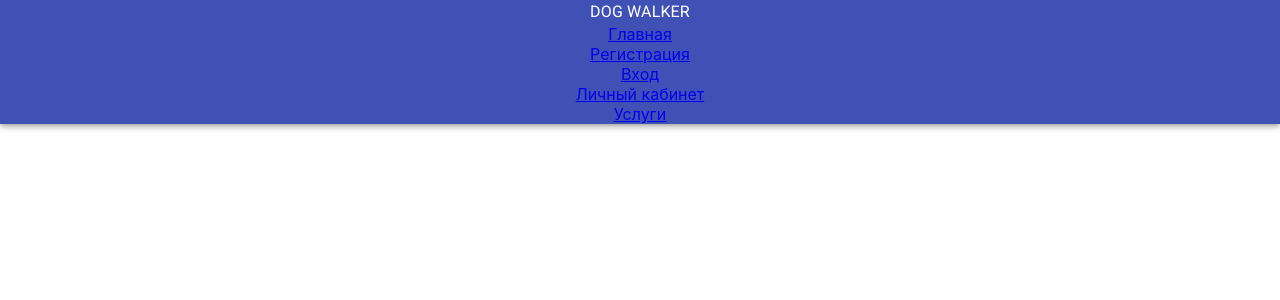
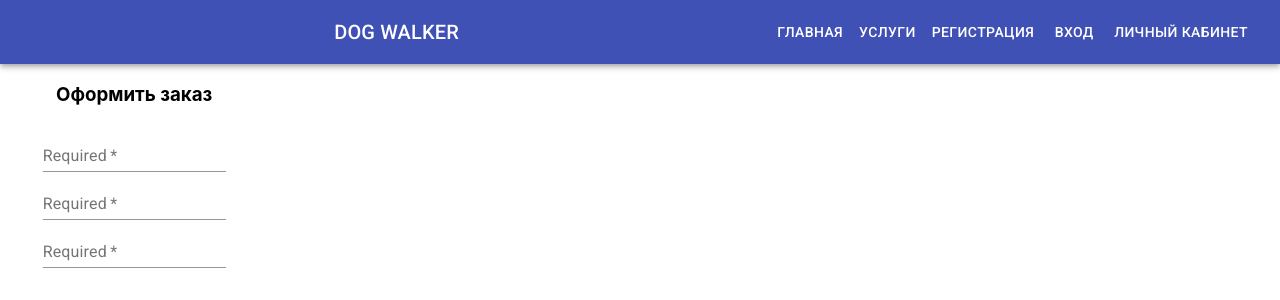
Before and after one commit to PAVAleksei/Doggy-walker, a React (Create React App) app in the folder client/: page /order in a window 1280 px wide. Shown: the top 300 px of the page. Built offline with nearby package versions, Linux system fonts and the light colour scheme.

Commit message:
styled Navbar

```diff
--- a/client/src/App.js
+++ b/client/src/App.js
@@ -4,6 +4,7 @@ import Account from './components/Account/Account';
 import Header from './components/Header/Header';
 import Login from './components/Login/Login';
 import MainPage from './components/MainPage/MainPage';
+import Order from './components/Order/Order';
 import Register from './components/Register/Register';
 import Services from './components/Services/Services';
 
@@ -29,6 +30,9 @@ function App() {
             <Route path="/services">
               <Services />
             </Route>
+            <Route path="/order">
+              <Order />
+            </Route>
         </Switch>
       </Router>
     </div>
--- a/client/src/components/Header/Header.js
+++ b/client/src/components/Header/Header.js
@@ -1,28 +1,46 @@
-import { AppBar, Typography } from '@material-ui/core';
+import { AppBar, Typography, Toolbar, IconButton, Button } from '@material-ui/core';
+import { makeStyles } from '@material-ui/core/styles';
+
 import { Link } from 'react-router-dom';
 import styles from './header.module.css';
 
+const useStyles = makeStyles((theme) => ({
+  root: {
+    flexGrow: 1,
+  },
+  menuButton: {
+    marginRight: theme.spacing(2),
+  },
+  title: {
+    flexGrow: 1,
+  },
+}));
+
+
  function Header () {
 
+  const classes = useStyles();
+
   return (
-    <AppBar position="fixed">
-      <Typography>DOG WALKER</Typography>
-      <div className={styles.wrap}>
-      <Link className="links" to="/">Главная</Link>
-      </div>
-      <div className={styles.wrap}>
-      <Link className="links" to="/register">Регистрация</Link>
-      </div>
-      <div className={styles.wrap}>
-      <Link className="links" to="/login">Вход</Link>
-      </div>
-      <div className={styles.wrap}>
-      <Link className="links" to="/account">Личный кабинет</Link>
-      </div>
-      <div className={styles.wrap}>
-      <Link className="links" to="/services">Услуги</Link>
-      </div>
-    </AppBar>
+    <>
+    <div className={classes.root}>
+      <AppBar position="static">
+       <Toolbar>
+          {/* <IconButton edge="start" className={classes.menuButton} color="inherit" aria-label="menu">
+            <MenuIcon />
+          </IconButton> */}
+          <Typography variant="h6" className={classes.title}>
+            DOG WALKER
+          </Typography>
+          <Button color="inherit"><Link className={styles.navlinks} to="/">Главная</Link></Button>
+          <Button color="inherit"><Link className={styles.navlinks} to="/services">Услуги</Link></Button>
+          <Button color="inherit"><Link className={styles.navlinks} to="/register">Регистрация</Link></Button>
+          <Button color="inherit"><Link className={styles.navlinks} to="/login">Вход</Link></Button>
+          <Button color="inherit"><Link className={styles.navlinks} to="/account">Личный кабинет</Link></Button>
+        </Toolbar>
+      </AppBar>
+    </div>
+    </>
   );
 };
 
--- a/client/src/components/Header/header.module.css
+++ b/client/src/components/Header/header.module.css
@@ -0,0 +1,4 @@
+.navlinks {
+  color: white;
+  text-decoration: none
+}
--- a/client/src/components/MainPage/MainPage.js
+++ b/client/src/components/MainPage/MainPage.js
@@ -3,6 +3,8 @@ function MainPage() {
   return (
     <div>
       <h3>Главная</h3>
+      <h4>Выгул собак в Москве</h4>
+      <img src="/public/img/walking.jpg"></img>
     </div>
   );
 }
--- /dev/null
+++ b/client/src/components/Order/Order.js
@@ -0,0 +1,49 @@
+import { Box, Container, TextField } from '@material-ui/core';
+import { makeStyles } from '@material-ui/core/styles';
+
+
+const useStyles = makeStyles((theme) => ({
+  root: {
+    '& > *': {
+      margin: theme.spacing(1),
+      width: '25ch',
+    },
+  },
+  margin: {
+    margin: theme.spacing(1),
+  },
+  withoutLabel: {
+    marginTop: theme.spacing(3),
+  },
+  textField: {
+    width: '25ch',
+  },
+}));
+
+
+function Order () {
+
+
+
+  const classes = useStyles();
+
+  return (
+    <div className={classes.root}>
+      <Container>
+        <h3>Оформить заказ</h3>
+        <Box>
+          <TextField required id="standard-required" label="Required" defaultValue="" placeholder="Введите номер телефона"/>
+          <TextField required id="standard-required" label="Required" defaultValue="" placeholder="Введите номер телефона"/>
+          <TextField required id="standard-required" label="Required" defaultValue="" placeholder="Введите номер телефона"/>
+        </Box>
+
+      </Container>
+
+
+    </div>
+
+  )
+
+}
+
+export default Order;
--- a/client/src/components/Services/Services.js
+++ b/client/src/components/Services/Services.js
@@ -1,9 +1,22 @@
+// import dogMainPage from '../../../public/assets'
+import { Button } from "@material-ui/core";
+import { useHistory } from "react-router";
 
 function Services() {
+
+  const history = useHistory();
+
+  const addOrderHandler = () => {
+
+    history.push('/order');
+  }
+
+
   return (
     <div>
       <h3>Услуги</h3>
-
+      {/* <img src={ dogMainPage }></img> */}
+      <Button onClick={ addOrderHandler }>Заказать выгул</Button>
     </div>
   );
 }
```
Also changed, not shown: client/public/assets/walking.jpg (added).
